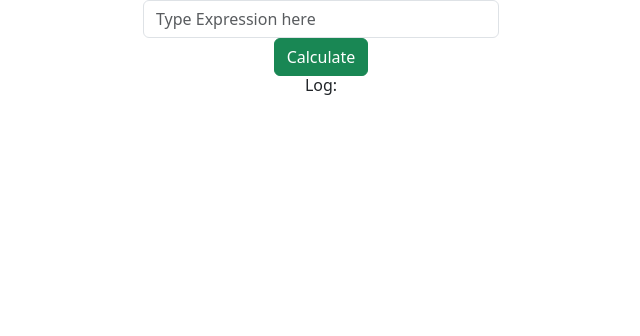
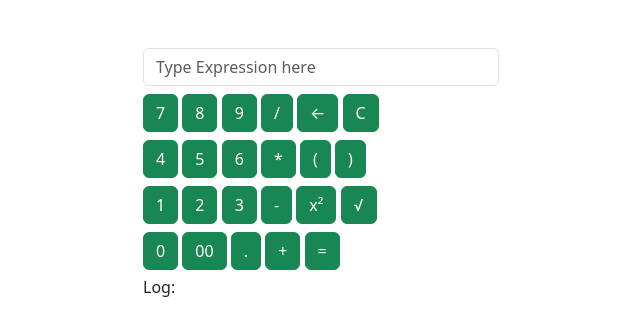
Before and after one commit to tanishk-ag/Basic-Calculator, a plain HTML site: page index.html in a window 1280 px wide. Shown: the whole page, without its empty margins (319-959 px from the left). Drawn offline with nearby package versions, Linux system fonts and the light colour scheme.

Commit message:
Add buttons

```diff
--- a/index.html
+++ b/index.html
@@ -54,7 +54,7 @@
             }
         }
 
-        function initialize_app(){
+        function initialize_app() {
             cal_button = document.getElementById("calculate")
             cal_button.addEventListener("click", math_calculate)
         }
@@ -62,13 +62,78 @@
 </head>
 
 <body onload="initialize_app()">
-    <div class="container text-center">
-        <div class="row">
+    <div class="container mt-5">
+        <div class="row justify-content-evenly mt-2">
+            <div class="col">
+            </div>
+            <div class="col mx-auto">
+                <input type="input" id="expression" placeholder="Type Expression here" class="form-control">
+            </div>
+            <div class="col">
+            </div>
+        </div>
+        <div class="row justify-content-evenly mt-2">
+            <div class="col">
+            </div>
+            <div class="col mx-auto">
+                <button id="calculate" class="btn btn-success">7 </button>
+                <button id="calculate" class="btn btn-success">8 </button>
+                <button id="calculate" class="btn btn-success">9 </button>
+                <button id="calculate" class="btn btn-success">/ </button>
+                <button id="calculate" class="btn btn-success">← </button>
+                <button id="calculate" class="btn btn-success">C </button>
+            </div>
+            <div class="col">
+            </div>
+        </div>
+        <div class="row justify-content-evenly mt-2">
+            <div class="col">
+            </div>
+            <div class="col mx-auto">
+                <button id="calculate" class="btn btn-success">4 </button>
+                <button id="calculate" class="btn btn-success">5 </button>
+                <button id="calculate" class="btn btn-success">6 </button>
+                <button id="calculate" class="btn btn-success">* </button>
+                <button id="calculate" class="btn btn-success">( </button>
+                <button id="calculate" class="btn btn-success">) </button>
+            </div>
+            <div class="col">
+            </div>
+        </div>
+        <div class="row justify-content-evenly mt-2">
+            <div class="col">
+            </div>
+            <div class="col mx-auto">
+                <button id="calculate" class="btn btn-success">1 </button>
+                <button id="calculate" class="btn btn-success">2 </button>
+                <button id="calculate" class="btn btn-success">3 </button>
+                <button id="calculate" class="btn btn-success">- </button>
+                <button id="calculate" class="btn btn-success">x² </button>
+                <button id="calculate" class="btn btn-success">√ </button>
+            </div>
+            <div class="col">
+            </div>
+        </div>
+        <div class="row justify-content-evenly mt-2">
+            <div class="col">
+            </div>
+            <div class="col mx-auto">
+                <button id="calculate" class="btn btn-success">0 </button>
+                <button id="calculate" class="btn btn-success">00 </button>
+                <button id="calculate" class="btn btn-success">. </button>
+                <button id="calculate" class="btn btn-success">+ </button>
+                <button id="calculate" class="btn btn-success">= </button>
+            </div>
+            <div class="col">
+            </div>
+        </div>
+
+
+
+        <div class="row justify-content-evenly mt-2">
             <div class="col">
             </div>
             <div class="col">
-                <input type="input" id="expression" placeholder="Type Expression here" class="form-control">
-                <button id="calculate" class="btn btn-success">Calculate </button>
 
                 <div id="log">
                     <h6>Log:</h6>
```
